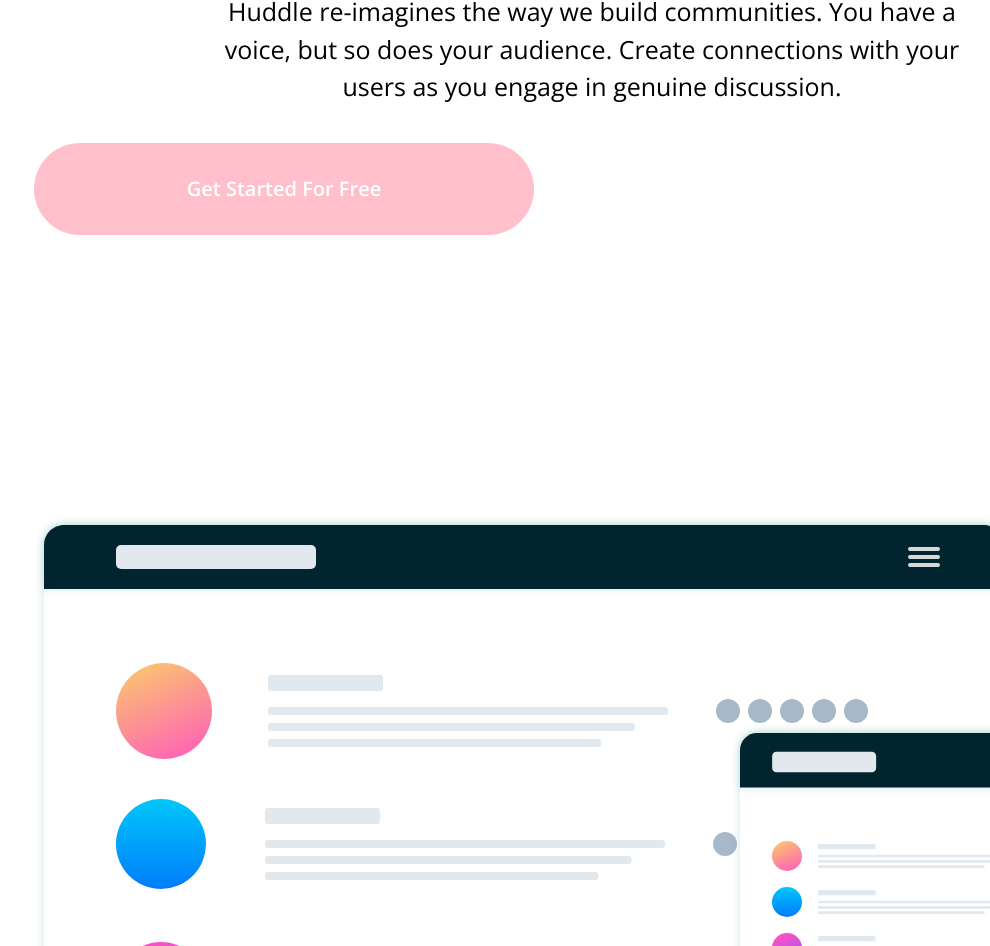
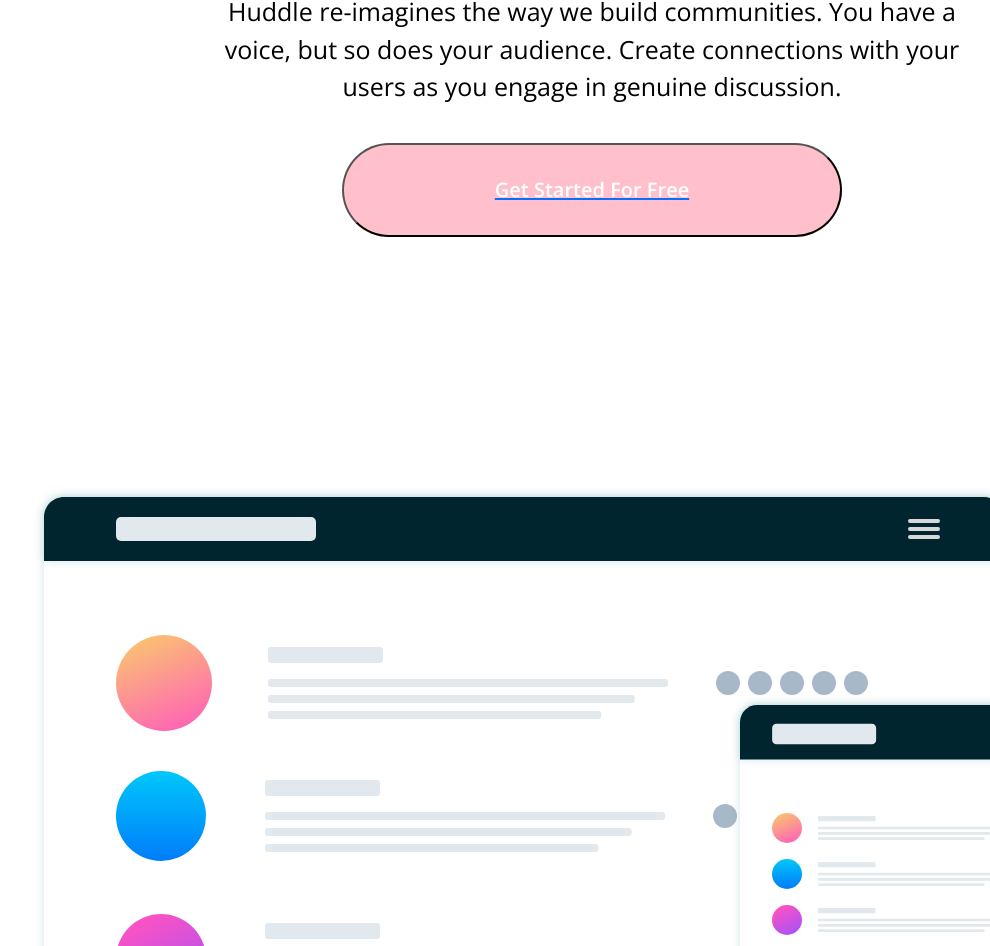
Before and after one commit to Bilal-Shahzad/Huddle-Page-AlternatingFeatures-Block_FE, a plain HTML site: page index.html in a window 1280 px wide. Shown: the part 612-1558 px from the top of the page, without its empty margins (48-1038 px from the left). Drawn offline with nearby package versions, Linux system fonts and the light colour scheme.

Commit message:
styling of butons and centering them

```diff
--- a/index.html
+++ b/index.html
@@ -33,7 +33,7 @@
                         users as you engage in genuine  discussion.
                     </p>
                   </div>
-                    <a href="#"><button class="btn" id="headertext">Get Started For Free</button></a>
+                    <a href="#"><button class="navbtn" id="headertext">Get Started For Free</button></a>
                 </div>
                 <div class="image2">
                     <img src="images/illustration-mockups.svg" alt="screen-mockups">
--- a/styles.css
+++ b/styles.css
@@ -36,6 +36,9 @@
     color: white;
     margin: auto;
     margin-bottom: 1.5em;
+	display:flex;
+  	justify-content: center;
+  	align-items: center;
 }
 
 .image2 {
@@ -102,6 +105,9 @@ button{
     border-radius: 3em;
     width: 25em;
     color: white;
+	display:flex;
+  	justify-content: center;
+  	align-items: center;
 }
 
 .footers{
@@ -139,15 +145,26 @@ button{
     border: none;
 }
 
-.secondpointpg{
+.secondpoint{
     font-size: 50px;
     font-family: 'Poppins', sans-serif;
     color: black;
-}
-
-.secondpointpg{
-    font-family: 'Open Sans', sans-serif;
-    color: hsl(192, 100%, 9%);
     font-weight: 600;
     max-width: 32em;
 }
+
+.navbtn {
+font-family: 'Open Sans', sans-serif;
+font-weight: 600;
+font-size: 20px;
+background-color: pink;
+padding: 1.5em;
+border-radius: 3em;
+width: 25em;
+color: white;
+margin: auto;
+margin-bottom: 1.5em;
+display:flex;
+justify-content: center;
+align-items: center;
+}
```
